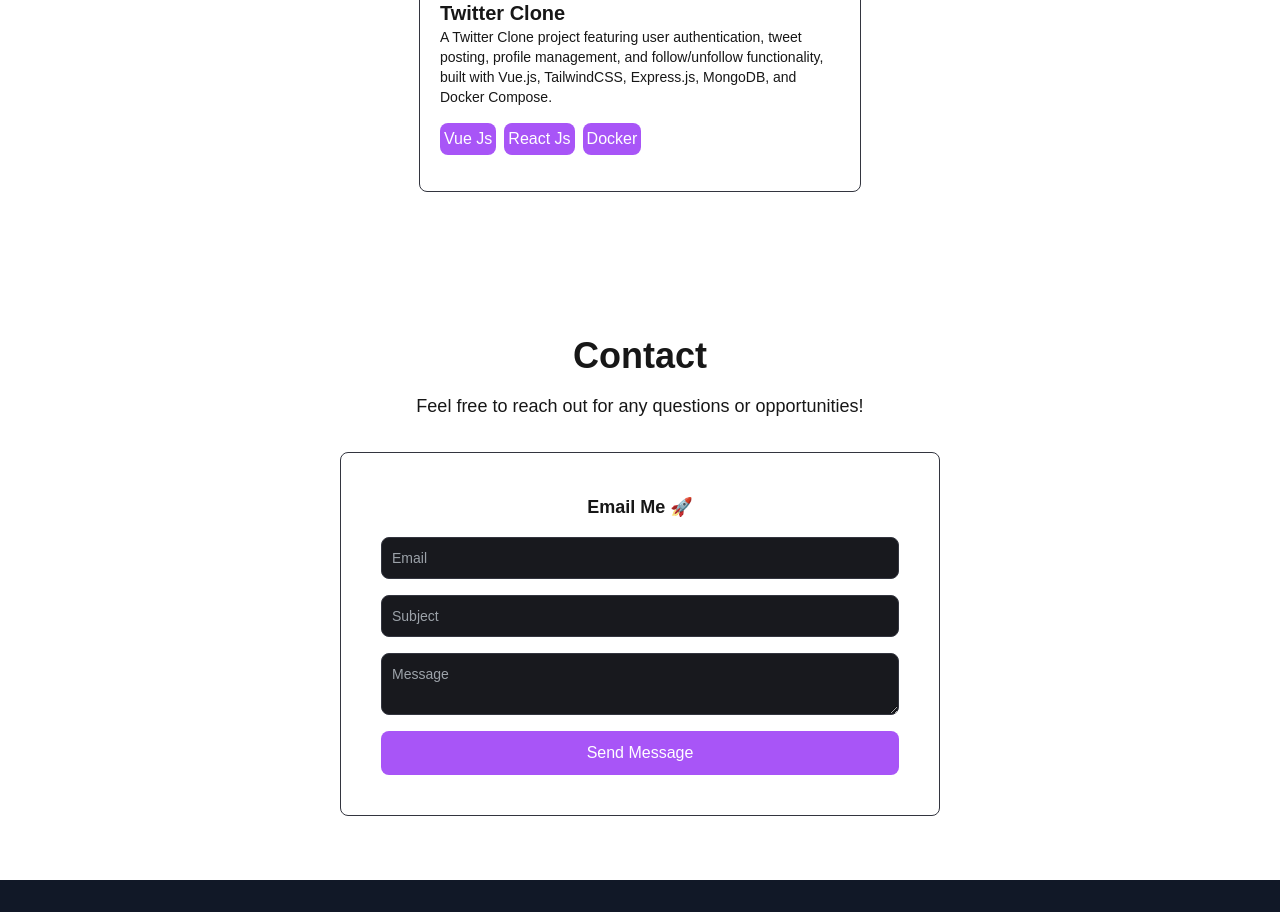
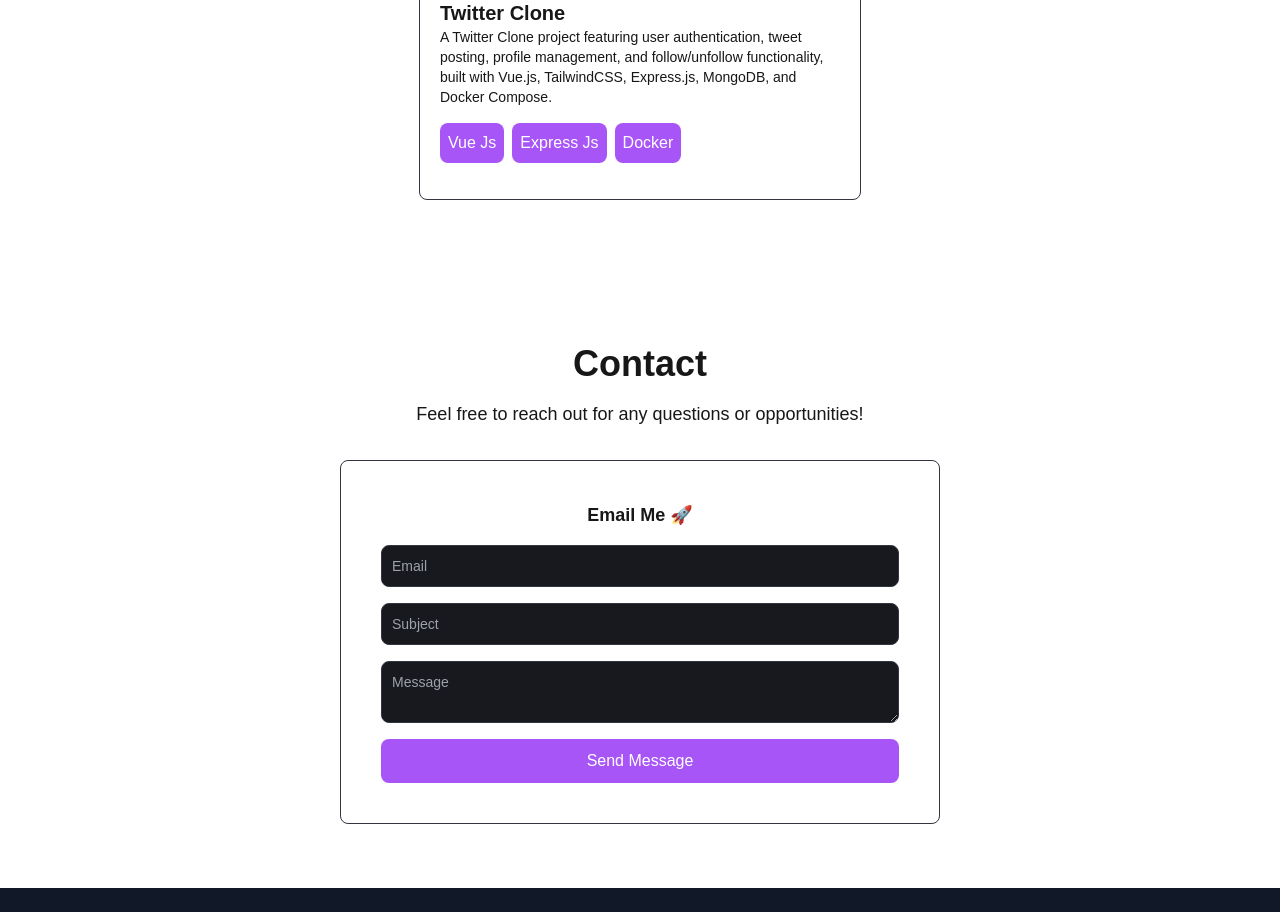
Before and after one commit to Sopheaktraleng/tra-portfolio, a Next.js app: page / in a window 1280 px wide. Shown: the part 5340-6252 px from the top of the page. Built offline with nearby package versions, Linux system fonts and the light colour scheme.

Commit message:
refactor: increase padding of tech used column

```diff
--- a/src/components/Card/ProjectCard.tsx
+++ b/src/components/Card/ProjectCard.tsx
@@ -35,14 +35,14 @@ const ProjectCard: React.FC<ProjectCardProps> = ({ pro }) => {
                             <p className="text-xs">{pro.image}</p>
                         )}
                     </span>
-                    <div className="flex flex-wrap gap-2">
-                        <span className="bg-purple-500 hover:bg-purple-600 text-white font-medium p-1 rounded-lg w-fit">
+                    <div className="flex flex-wrap gap-2 font-bold">
+                        <span className="bg-purple-500 hover:bg-purple-600 text-white font-medium p-2 rounded-lg w-fit">
                             Vue Js
                         </span>
-                        <span className="bg-purple-500 hover:bg-purple-600 text-white font-medium p-1 rounded-lg w-fit">
-                            React Js
+                        <span className="bg-purple-500 hover:bg-purple-600 text-white font-medium p-2 rounded-lg w-fit">
+                            Express Js
                         </span>
-                        <span className="bg-purple-500 hover:bg-purple-600 text-white font-medium p-1 rounded-lg w-fit">
+                        <span className="bg-purple-500 hover:bg-purple-600 text-white font-medium p-2 rounded-lg w-fit">
                             Docker
                         </span>
                     </div>
```
